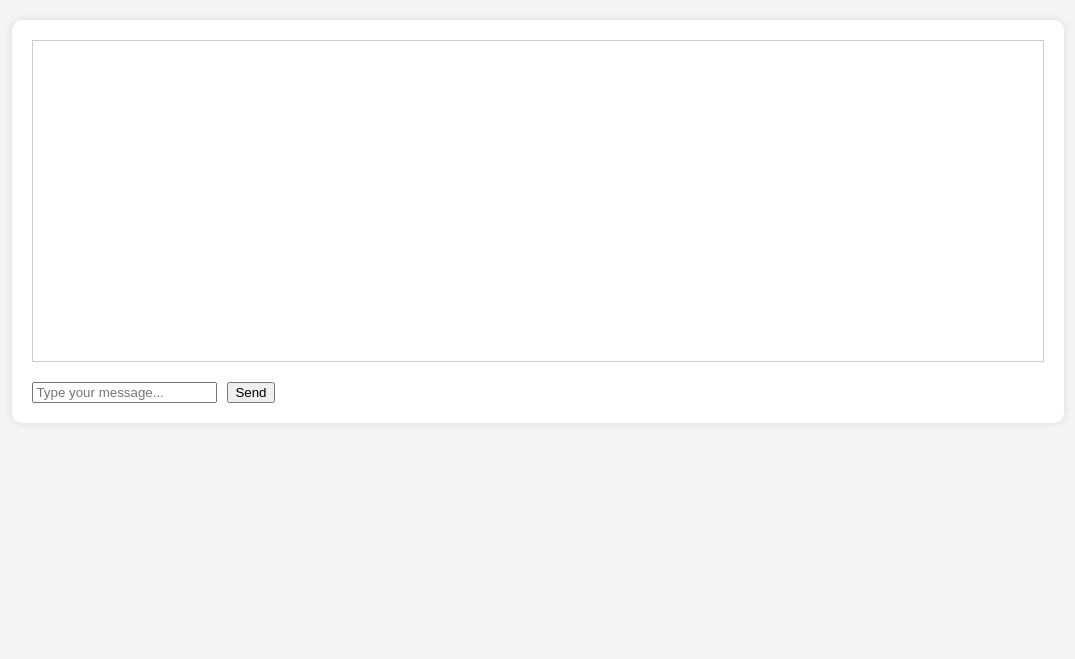
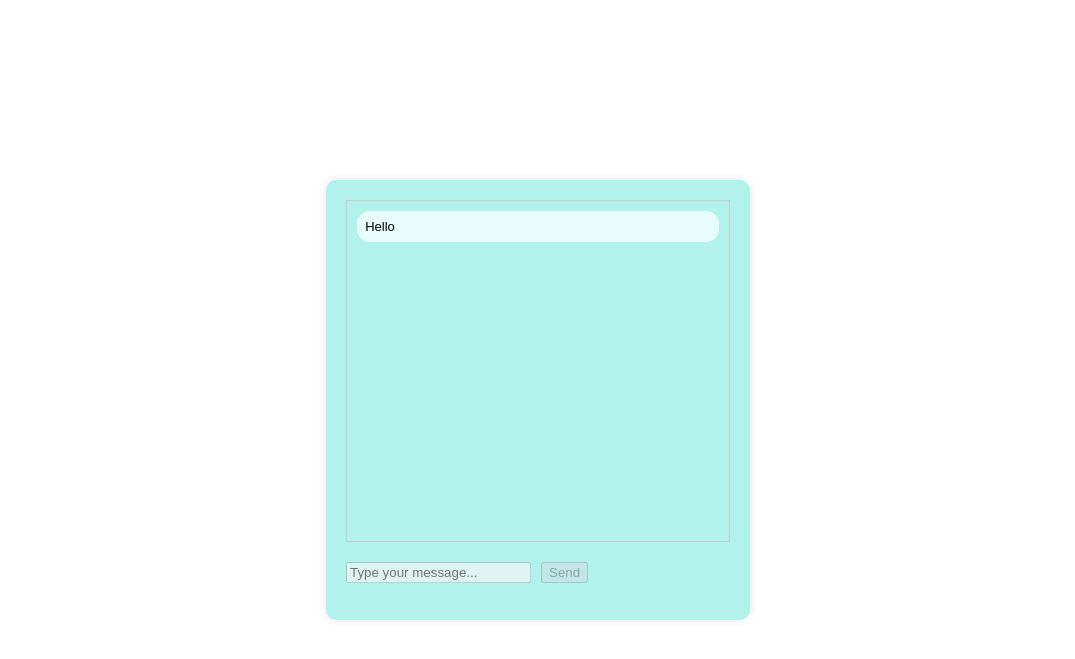
Before and after one commit to Rilemsy/WebCourseWork, a PHP site: page /chat.html in a window 1280 px wide. Shown: the top 659 px of the page, without its empty margins (102-1177 px from the left). Run offline with PHP 8.4, Linux system fonts and the light colour scheme; data that the repository does not hold is empty.

Commit message:
Add msg send and fetch. Add admin and moderator panel
Also add assign action for admin and  basic colors to app.

```diff
--- a/app.js
+++ b/app.js
@@ -1,17 +1,56 @@
 document.addEventListener("DOMContentLoaded", () => {
-    const messagesDiv = document.getElementById("messages");
+    const messageContainer = document.getElementById("message-container");
     const messageInput = document.getElementById("message-input");
     const sendButton = document.getElementById("send-button");
 
-    var match = document.cookie.match(new RegExp('(?<=role\=)([a-zA-Z]+)'));
-    var role = decodeURIComponent(match[1]);
-    console.log(role)
-    if ( role == 'visitor')
+    match = document.cookie.match(new RegExp('(?<=role\=)([a-zA-Z]+)'));
+    role = null
+    if (match)
+    {
+        role = decodeURIComponent(match[1]);
+        console.log(role);
+    }
+
+    if ( role && role == 'user')
     {
         button = document.getElementById("user-controls");
-        button.outerHTML = "<div id=\"user-controls\"\> <input type=\"text\" id=\"message-input\" placeholder=\"Type your message...\" disabled\> <button id=\"send-button\" disabled>Send</button\></div>"
+        button.outerHTML = "<div id=\"user-controls\"\> <input type=\"text\" id=\"message-input\" placeholder=\"Type your message...\"\> <button id=\"send-button\">Send</button\></div>"
         //<button id=\"send-button\" disabled>Send</button>
     }
+
+    if (role && role == 'moderator')
+    {
+        const chatContainer = document.getElementById("chat-container");
+        chatContainer.insertAdjacentHTML('afterend',
+        `
+        <div id="moderator-controls">
+            <h4>Moderator Controls</h4>
+            <input type="text" id="moderator-username" placeholder="Enter username">
+            <br></br>
+            <button id="block-button">Block</button>
+        </div>
+        `
+        )
+    }
+
+    // const blockButton = (role = 'moderator') ? document.getElementById("block-button") : null;
+
+    if (role && role == 'admin')
+    {
+        console.log("check admin controls")
+        document.getElementById("admin-controls").style.display = "block";
+        //adminControls.style.display = "block"
+    }
+
+    console.log("Next")
+    const assignButton = ( role && role == 'admin') ? document.getElementById("assign-button") : null;
+    const moderatorUsernameInput = (role &&role == 'admin') ? document.getElementById("moderator-username") : null;
+
+    const createMessageElement = (message) => `
+    <div class="message">
+      ${message.timestamp} ${message.username}: ${message.message}
+    </div>
+    `
 
 
     // Fetch messages from server
@@ -19,10 +58,15 @@ document.addEventListener("DOMContentLoaded", () => {
         .then(response => response.json())
         .then(data => {
             data.forEach(message => {
-                const msgDiv = document.createElement("div");
-                msgDiv.textContent = message.username + ": " + message.message;
-                messagesDiv.appendChild(msgDiv);
+                messageContainer.innerHTML += createMessageElement(message)
+
+                // const msgDiv = document.createElement("div");
+                // msgDiv.textContent = message.username + ": " + message.message;
+                // //messageContainer. appendChild(msgDiv);
+                // messageContainer.prepend(msgDiv);
             });
+            messageContainer.scrollTo(0, messageContainer.scrollHeight)
+            //console.log("scroll")
         });
 
     // Send message to server
@@ -41,4 +85,40 @@ document.addEventListener("DOMContentLoaded", () => {
             });
         }
     });
+
+    assignButton.addEventListener("click", () => {
+        const username = moderatorUsernameInput.value;
+        if (username.trim() !== "") {
+            fetch("assign_moderator.php", {
+                method: "POST",
+                headers: {
+                    "Content-Type": "application/json",
+                },
+                body: JSON.stringify({ username }),
+            }).then(response => response.text()).then(data => {
+                // Refresh messages
+                //location.reload();
+                //console.log(response)
+                console.log(data)
+                moderatorUsernameInput.value = ''
+            });
+        }
+    });
+
+    blockButton.addEventListener("click", () => {
+        const message = messageInput.value;
+        if (message.trim() !== "") {
+            fetch("send_message.php", {
+                method: "POST",
+                headers: {
+                    "Content-Type": "application/json",
+                },
+                body: JSON.stringify({ message }),
+            }).then(response => response.text()).then(data => {
+                // Refresh messages
+                location.reload();
+            });
+        }
+    });
+
 });
--- a/assign_moderator.php
+++ b/assign_moderator.php
@@ -12,4 +12,3 @@ $username = $data['username'];
 $stmt = $conn->prepare("UPDATE users SET role = 'moderator' WHERE username = ?");
 $stmt->bind_param("s", $username);
 $stmt->execute();
-?>
--- a/chat.html
+++ b/chat.html
@@ -8,18 +8,23 @@
 </head>
 <body>
     <div id="chat-container">
-        <div id="messages"></div>
+        <div id="message-container">
+            <div class="message">
+                Hello
+            </div>
+        </div>
 
         <div id="user-controls">
-            <input type="text" id="message-input" placeholder="Type your message..." >
-            <button id="send-button">Send</button>
+            <input type="text" id="message-input" placeholder="Type your message..." disabled>
+            <button id="send-button" disabled>Send</button>
         </div>
+    </div>
 
-        <div id="admin-controls" style="display:none;">
-            <h3>Admin Controls</h3>
-            <input type="text" id="moderator-username" placeholder="Assign Moderator Role to User">
-            <button id="assign-moderator">Assign Moderator</button>
-        </div>
+    <div id="admin-controls">
+        <h4>Admin Controls</h4>
+        <input type="text" id="moderator-username" placeholder="Enter username">
+        <br></br>
+        <button id="assign-button">Assign Moderator</button>
     </div>
 
     <script src="app.js"></script>
--- a/fetch_messages.php
+++ b/fetch_messages.php
@@ -1,10 +1,10 @@
 <?php
 require 'db.php';  // Connection to the database
 
-$query = "SELECT users.username, messages.message
+$query = "SELECT messages.timestamp ,users.username, messages.message
           FROM messages
           JOIN users ON messages.user_id = users.id
-          ORDER BY messages.timestamp DESC";
+          ORDER BY messages.timestamp ASC";
 $result = $conn->query($query);
 
 $messages = [];
--- a/login.html
+++ b/login.html
@@ -21,6 +21,8 @@
             <button type="submit">Login</button>
         </form>
         <p>Don't have an account? <a href="register.html">Register</a></p>
+        <p>Enter as guest <a href="chat.html">Register</a></p>
+
     </div>
 </body>
 </html>
--- a/send_message.php
+++ b/send_message.php
@@ -14,4 +14,3 @@ $user_id = $_SESSION['user_id'];
 $stmt = $conn->prepare("INSERT INTO messages (user_id, message) VALUES (?, ?)");
 $stmt->bind_param("is", $user_id, $message);
 $stmt->execute();
-?>
--- a/styles.css
+++ b/styles.css
@@ -1,19 +1,40 @@
 body {
     font-family: Arial, sans-serif;
-    background-color: #f4f4f4;
+    /* background-color: #8ce0eb; */
+    background-color: #ffffff;
+
 }
 
+.message {
+    padding: 0.625em;
+    border-radius: 1em;
+    margin-bottom: 0.625em;
+    display: flex;
+    flex-direction: column;
+    color: #000000;
+    /* background-color: #c1e3fa; */
+    background-color: #e8fdfb;
+  }
+
 #chat-container {
-    width: 80%;
-    margin: 20px auto;
-    background: white;
+    position: absolute;
+    top: 50%;
+    left: 50%;
+    transform: translate(-50%, -50%);
+    /* margin: 20px auto; */
+    background: #b1f2ec;
     padding: 20px;
     border-radius: 10px;
     box-shadow: 0 0 10px rgba(0, 0, 0, 0.1);
+    width: 30%;
+    height: 50%;
+
 }
 
-#messages {
-    height: 300px;
+#message-container {
+    font-size: small;
+    /* height: 300px; */
+    height: 80%;
     overflow-y: scroll;
     border: 1px solid #ccc;
     padding: 10px;
@@ -26,5 +47,33 @@ body {
 }
 
 #admin-controls {
-    margin-top: 20px;
+    /* margin-top: 20px; */
+    display:none;
+    position: absolute;
+    top: 20%;
+    left: 70%;
+    /* width: fit-content; */
+
+    box-shadow: 0 0 10px rgba(0, 0, 0, 0.1);
+    border-radius: 10px;
+
+    padding: 10px;
+    background-color: rgb(195, 226, 253);
+    /* transform: translate(-50%, -50%); */
 }
+
+#moderator-controls {
+    /* margin-top: 20px; */
+    /* display:none; */
+    position: absolute;
+    top: 20%;
+    left: 70%;
+    /* width: fit-content; */
+
+    box-shadow: 0 0 10px rgba(0, 0, 0, 0.1);
+    border-radius: 10px;
+
+    padding: 10px;
+    background-color: rgb(174, 252, 179);
+    /* transform: translate(-50%, -50%); */
+}
```
Also changed, not shown: 1 other file.
